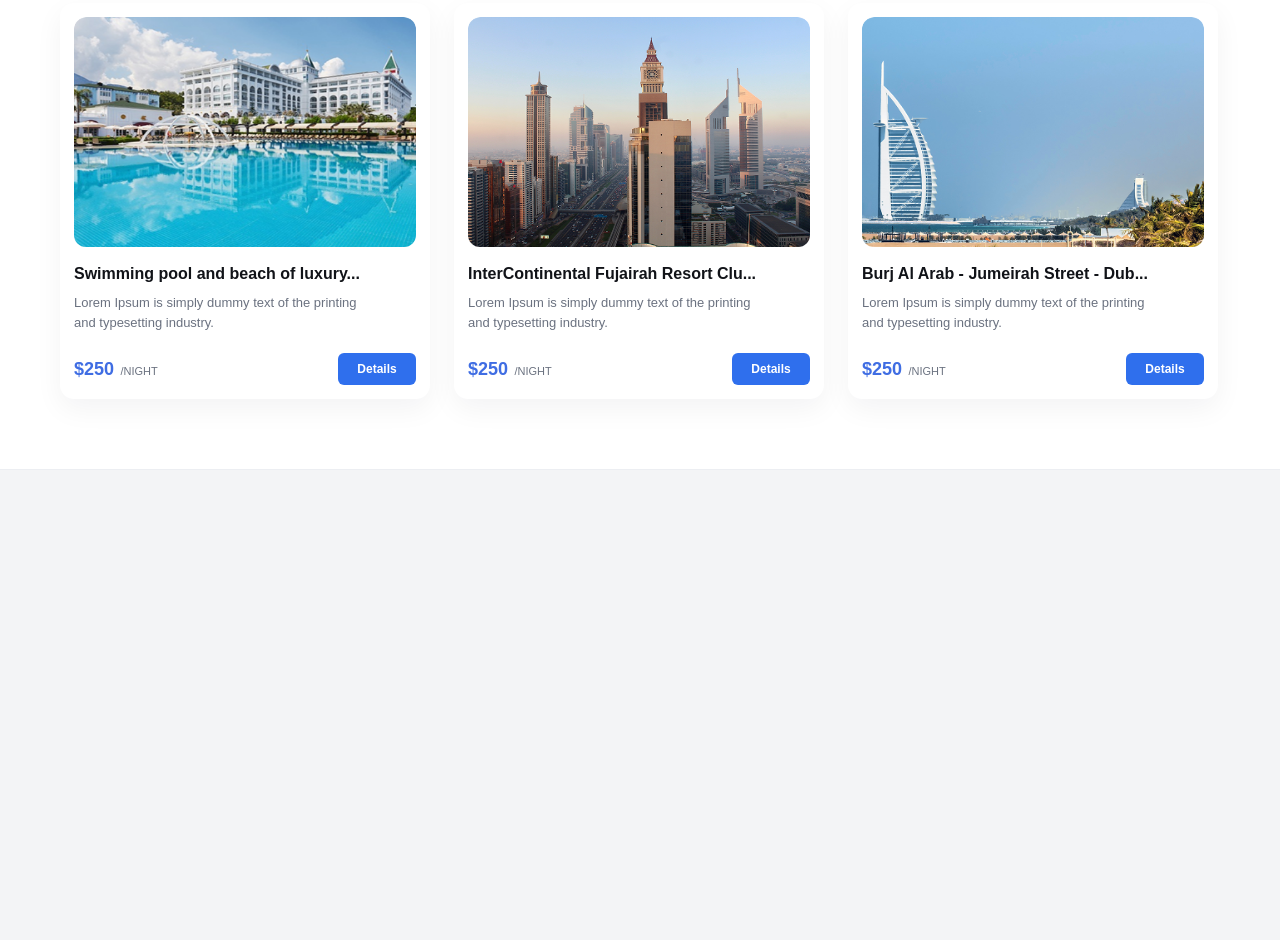
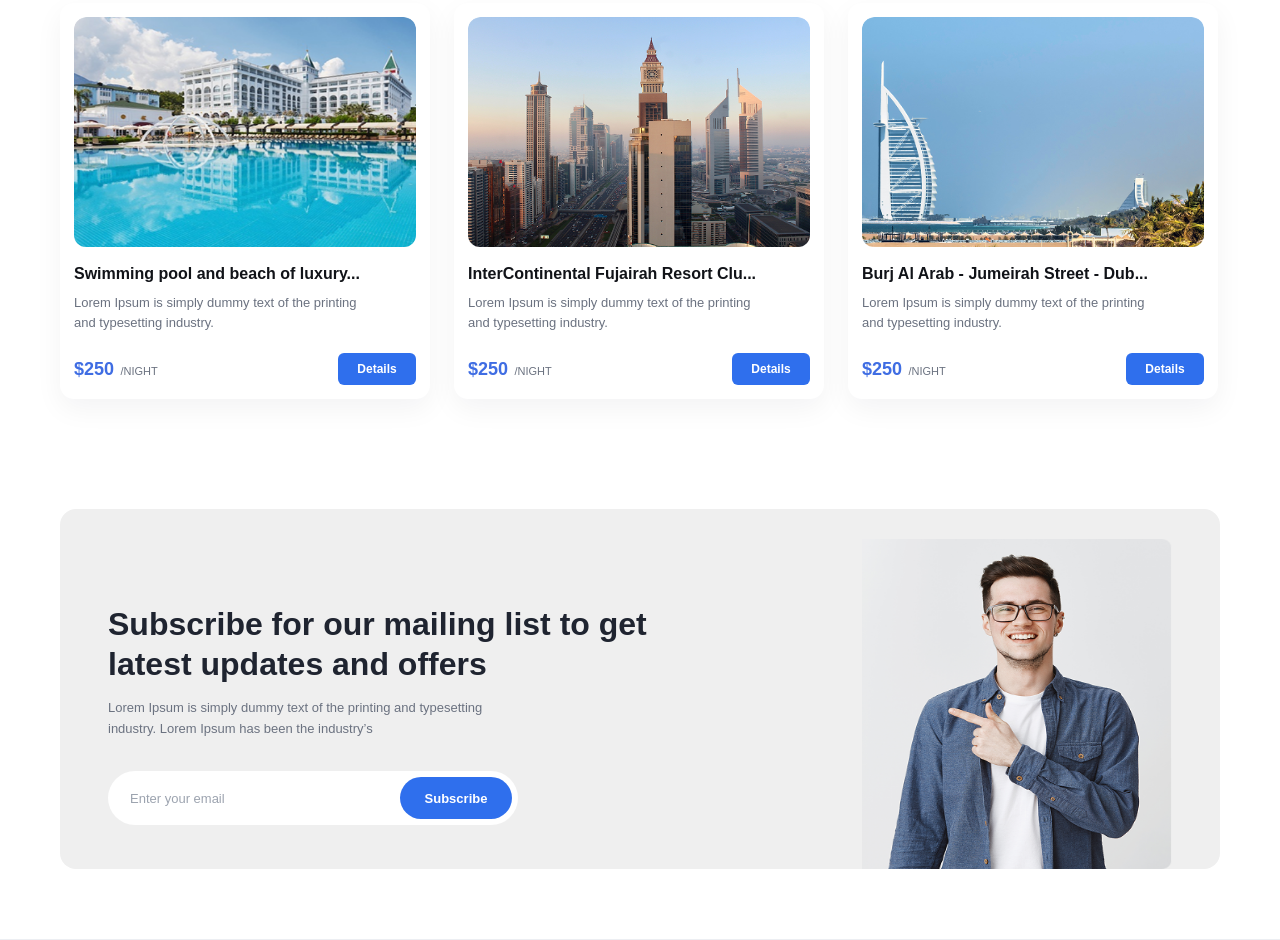
Before and after one commit to ismomir/akobir-2, a plain HTML site: page index.html in a window 1280 px wide. Shown: the part 2839-3779 px from the top of the page. Before the commit the page ends 3309 px from the top, so only its background shows below. Drawn offline with Linux system fonts and the light colour scheme.

Commit message:
7 div dobavlena

```diff
--- a/index.html
+++ b/index.html
@@ -300,8 +300,29 @@
         </div>
     </div>
     <!-- +++++++++++++++++++++++++++ -->
+<!-- Перед послед -->
+    <div class="subscribe-section">
+        <div class="subscribe-box">
+            <!-- Левая часть: заголовок, описание и строка подписки -->
+            <div class="subscribe-left">
+                <h2>Subscribe for our mailing list to get<br>latest updates and offers</h2>
+                <p class="subscribe-desc">
+                    Lorem Ipsum is simply dummy text of the printing and typesetting<br>
+                    industry. Lorem Ipsum has been the industry&rsquo;s
+                </p>
 
+                <div class="subscribe-form">
+                    <div class="subscribe-input">Enter your email</div>
+                    <div class="subscribe-btn">Subscribe</div>
+                </div>
+            </div>
 
+            <!-- Правая часть: фото парня -->
+            <div class="subscribe-right">
+                <img src="bacha.png" alt="Subscribe illustration" class="subscribe-img">
+            </div>
+        </div>
+    </div>
 
 </body>
 </html>
--- a/style.css
+++ b/style.css
@@ -605,3 +605,89 @@ body {
     justify-content: center;
 }
 /* ++++++++++++++++++++++++++++++ */
+
+/* перед послед */
+/* Блок подписки на рассылку */
+.subscribe-section {
+    max-width: 1240px;
+    margin: 0 auto;
+    padding: 40px 40px 70px;
+}
+
+.subscribe-box {
+    display: flex;
+    justify-content: space-between;
+    align-items: flex-end;
+    width: 1160px;
+    height: 360px;
+    background-color: #efefef;
+    border-radius: 16px;
+    padding: 44px 48px 0;
+    overflow: hidden;
+}
+
+.subscribe-left {
+    width: 640px;
+    padding-bottom: 44px;
+}
+
+.subscribe-left h2 {
+    font-size: 32px;
+    line-height: 1.25;
+    color: #1f2430;
+    font-weight: bold;
+    margin-bottom: 14px;
+}
+
+.subscribe-desc {
+    font-size: 13px;
+    line-height: 1.6;
+    color: #6b7280;
+    margin-bottom: 32px;
+}
+
+/* Поле ввода и кнопка Subscribe */
+.subscribe-form {
+    display: flex;
+    align-items: center;
+    justify-content: space-between;
+    width: 410px;
+    height: 54px;
+    background-color: #ffffff;
+    border-radius: 27px;
+    padding: 6px 6px 6px 22px;
+}
+
+.subscribe-input {
+    font-size: 13px;
+    color: #9ca3af;
+}
+
+.subscribe-btn {
+    width: 112px;
+    height: 42px;
+    background-color: #2f6fed;
+    color: #ffffff;
+    font-size: 13px;
+    font-weight: bold;
+    border-radius: 21px;
+    display: flex;
+    align-items: center;
+    justify-content: center;
+}
+
+/* Правое фото */
+.subscribe-right {
+    width: 340px;
+    height: 330px;
+    display: flex;
+    align-items: flex-end;
+    justify-content: flex-end;
+    background: none;
+}
+
+.subscribe-img {
+    width: 310px;
+    height: 330px;
+    display: block;
+}
```
Also changed, not shown: 1 other file.
